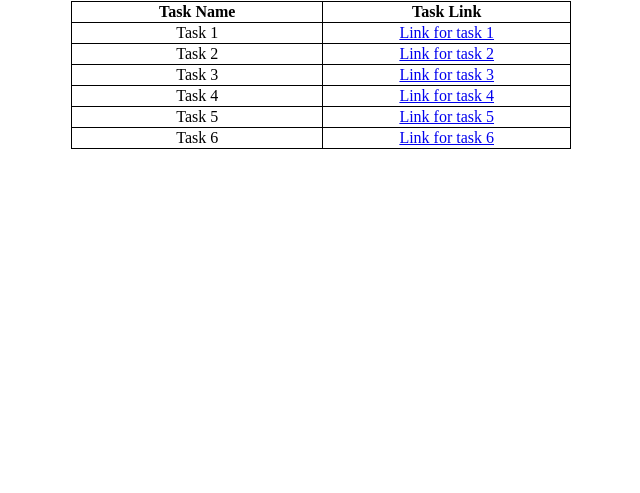
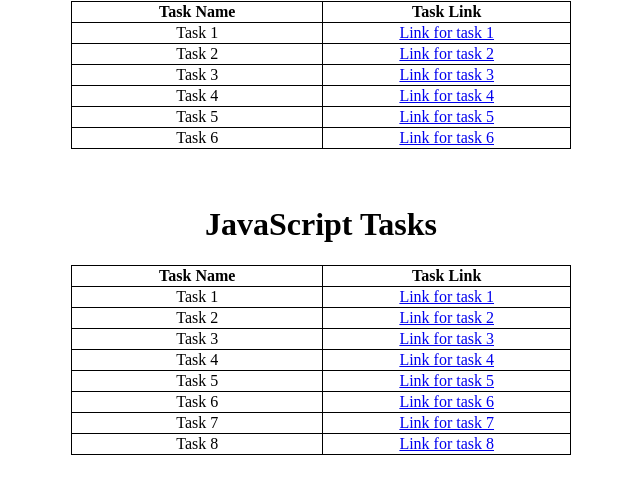
Before and after one commit to 444aki/TaskDemo, a plain HTML site: page index.html in a window 1280 px wide. Shown: the part 607-1100 px from the top of the page, without its empty margins (319-959 px from the left). Before the commit the page ends 800 px from the top, so only its background shows below. Drawn offline with Linux system fonts and the light colour scheme.

Commit message:
Add files via upload

```diff
--- a/index.html
+++ b/index.html
@@ -119,5 +119,47 @@
         <td><a href="Boostrap_Tasks/b_task6.html">Link for task 6</a></td>
       </tr>
     </table>
+
+    <br /><br />
+    <h1>JavaScript Tasks</h1>
+    <table border="3">
+      <tr>
+        <th>Task Name</th>
+        <th>Task Link</th>
+      </tr>
+      <tr>
+        <td>Task 1</td>
+        <td><a href="JavaScript_Tasks/j_task1.html">Link for task 1</a></td>
+      </tr>
+      <tr>
+        <td>Task 2</td>
+        <td><a href="JavaScript_Tasks/j_task2.html">Link for task 2</a></td>
+      </tr>
+      <tr>
+        <td>Task 3</td>
+        <td><a href="JavaScript_Tasks/j_task3.html">Link for task 3</a></td>
+      </tr>
+      <tr>
+        <td>Task 4</td>
+        <td><a href="JavaScript_Tasks/j_task4.html">Link for task 4</a></td>
+      </tr>
+      <tr>
+        <td>Task 5</td>
+        <td><a href="JavaScript_Tasks/j_task5.html">Link for task 5</a></td>
+      </tr>
+      <tr>
+        <td>Task 6</td>
+        <td><a href="JavaScript_Tasks/j_task6.html">Link for task 6</a></td>
+      </tr>
+      <tr>
+        <td>Task 7</td>
+        <td><a href="JavaScript_Tasks/j_task7.html">Link for task 7</a></td>
+      </tr>
+      <tr>
+        <td>Task 8</td>
+        <td><a href="JavaScript_Tasks/j_task8.html">Link for task 8</a></td>
+      </tr>
+    </table>
+    <br /><br /><br />
   </body>
 </html>
```
